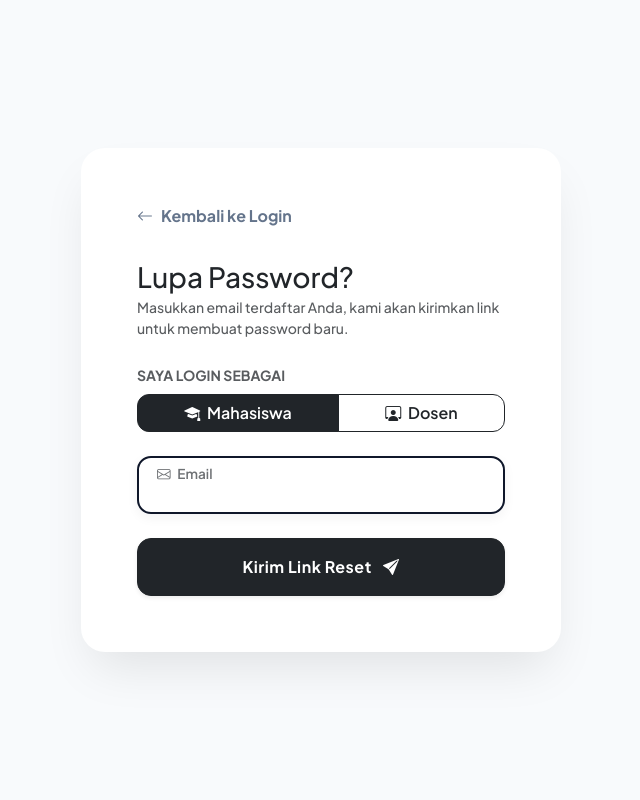
After one commit to sheinafathurr1/mdong, a Laravel app: page /forgot-password in a window 1280 px wide. The commit adds this page. Shown: the whole page, without its empty margins (319-959 px from the left). Run offline with Laravel 12, Linux system fonts and the light colour scheme.

Commit message:
feat: tambah alur lupa password untuk mahasiswa & dosen
Sebelumnya tidak ada jalur reset password untuk guard mahasiswa
maupun dosen (config auth.php hanya punya broker 'users' bawaan
yang tidak dipakai sistem sama sekali) — satu-satunya cara reset
password adalah manual lewat database.

- Tambah broker password reset 'mahasiswa' dan 'dosen' di
  config/auth.php, keduanya pakai tabel password_reset_tokens
  yang sudah ada
- App\Http\Controllers\Auth\ForgotPasswordController: kirim link
  reset (Password::broker($role)->sendResetLink) dan proses
  submit password baru (Password::broker($role)->reset)
- AppServiceProvider: override ResetPassword::createUrlUsing agar
  link di email membawa info role (mahasiswa/dosen) sehingga form
  reset tahu broker mana yang harus dipakai
- Route baru: GET/POST /forgot-password, GET /reset-password/{role}/{token},
  POST /reset-password (dengan throttle:5,1 di endpoint POST)
- View baru auth.forgot-password & auth.reset-password mengikuti
  gaya desain halaman login, plus link "Lupa password?" di kedua
  form login (mahasiswa & dosen)

Dosen & Mahasiswa model tidak perlu diubah karena keduanya sudah
extends Illuminate\Foundation\Auth\User yang otomatis mengimplementasi
CanResetPassword.

Catatan: karena MAIL_MAILER default di .env.example adalah 'log',
email reset akan tertulis ke storage/logs bukan benar-benar terkirim
sampai driver mail production dikonfigurasi.

Co-Authored-By: Claude Sonnet 5 <noreply@anthropic.com>
Claude-Session: https://claude.ai/code/session_01CzJXM71XpKnjMj5sDiwe1R

```diff
--- /dev/null
+++ b/app/Http/Controllers/Auth/ForgotPasswordController.php
@@ -0,0 +1,72 @@
+<?php
+
+namespace App\Http\Controllers\Auth;
+
+use App\Http\Controllers\Controller;
+use Illuminate\Http\Request;
+use Illuminate\Support\Facades\Password;
+
+class ForgotPasswordController extends Controller
+{
+    // Menampilkan form "Lupa Password"
+    public function showLinkRequestForm(Request $request)
+    {
+        $role = $request->query('role') === 'dosen' ? 'dosen' : 'mahasiswa';
+
+        return view('auth.forgot-password', ['role' => $role]);
+    }
+
+    // Mengirim link reset ke email mahasiswa/dosen
+    public function sendResetLinkEmail(Request $request)
+    {
+        $request->validate([
+            'email' => 'required|email',
+            'role' => 'required|in:mahasiswa,dosen',
+        ]);
+
+        $status = Password::broker($request->role)->sendResetLink(
+            $request->only('email')
+        );
+
+        return $status === Password::RESET_LINK_SENT
+            ? back()->with('status', 'Link reset password telah dikirim ke email Anda.')
+            : back()->withErrors(['email' => __($status)]);
+    }
+
+    // Menampilkan form reset password (link dari email)
+    public function showResetForm(Request $request, string $role, string $token)
+    {
+        if (! in_array($role, ['mahasiswa', 'dosen'])) {
+            abort(404);
+        }
+
+        return view('auth.reset-password', [
+            'role' => $role,
+            'token' => $token,
+            'email' => $request->query('email', ''),
+        ]);
+    }
+
+    // Memproses password baru
+    public function reset(Request $request)
+    {
+        $request->validate([
+            'role' => 'required|in:mahasiswa,dosen',
+            'token' => 'required',
+            'email' => 'required|email',
+            'password' => 'required|string|min:8|confirmed',
+        ]);
+
+        $status = Password::broker($request->role)->reset(
+            $request->only('email', 'password', 'password_confirmation', 'token'),
+            function ($user, $password) {
+                $user->password = $password; // dihash otomatis lewat mutator model
+                $user->save();
+            }
+        );
+
+        return $status === Password::PASSWORD_RESET
+            ? redirect()->route('login')->with('status', 'Password berhasil diubah. Silakan masuk kembali.')
+            : back()->withErrors(['email' => __($status)]);
+    }
+}
--- a/app/Providers/AppServiceProvider.php
+++ b/app/Providers/AppServiceProvider.php
@@ -2,6 +2,8 @@
 
 namespace App\Providers;
 
+use App\Models\Dosen;
+use Illuminate\Auth\Notifications\ResetPassword;
 use Illuminate\Support\ServiceProvider;
 
 class AppServiceProvider extends ServiceProvider
@@ -19,6 +21,16 @@ class AppServiceProvider extends ServiceProvider
      */
     public function boot(): void
     {
-        //
+        // Sisipkan role ke URL reset password supaya form reset tahu broker
+        // (mahasiswa/dosen) mana yang harus dipakai saat token diproses.
+        ResetPassword::createUrlUsing(function ($notifiable, string $token) {
+            $role = $notifiable instanceof Dosen ? 'dosen' : 'mahasiswa';
+
+            return url(route('password.reset', [
+                'role' => $role,
+                'token' => $token,
+                'email' => $notifiable->getEmailForPasswordReset(),
+            ], false));
+        });
     }
 }
--- a/config/auth.php
+++ b/config/auth.php
@@ -135,6 +135,22 @@ return [
             'expire' => 60,
             'throttle' => 60,
         ],
+
+        // Broker reset password untuk guard Mahasiswa
+        'mahasiswa' => [
+            'provider' => 'mahasiswa',
+            'table' => env('AUTH_PASSWORD_RESET_TOKEN_TABLE', 'password_reset_tokens'),
+            'expire' => 60,
+            'throttle' => 60,
+        ],
+
+        // Broker reset password untuk guard Dosen/Prodi
+        'dosen' => [
+            'provider' => 'dosen',
+            'table' => env('AUTH_PASSWORD_RESET_TOKEN_TABLE', 'password_reset_tokens'),
+            'expire' => 60,
+            'throttle' => 60,
+        ],
     ],
 
     /*
--- /dev/null
+++ b/resources/views/auth/forgot-password.blade.php
@@ -0,0 +1,99 @@
+<!DOCTYPE html>
+<html lang="id">
+<head>
+    <meta charset="UTF-8">
+    <meta name="viewport" content="width=device-width, initial-scale=1.0">
+    <title>Lupa Password - Pra-TA Kriya</title>
+
+    <link href="https://cdn.jsdelivr.net/npm/bootstrap@5.3.0/dist/css/bootstrap.min.css" rel="stylesheet">
+    <link rel="stylesheet" href="https://cdn.jsdelivr.net/npm/bootstrap-icons@1.11.0/font/bootstrap-icons.css">
+
+    <link rel="preconnect" href="https://fonts.googleapis.com">
+    <link rel="preconnect" href="https://fonts.gstatic.com" crossorigin>
+    <link href="https://fonts.googleapis.com/css2?family=Plus+Jakarta+Sans:wght@400;500;600;700;800;900&display=swap" rel="stylesheet">
+
+    <style>
+        body {
+            font-family: 'Plus Jakarta Sans', sans-serif;
+            background-color: #f8fafc;
+            color: #0f172a;
+            min-height: 100vh;
+            display: flex;
+            align-items: center;
+            justify-content: center;
+        }
+        .auth-card {
+            background: #ffffff;
+            border-radius: 24px;
+            box-shadow: 0 25px 50px -12px rgba(0, 0, 0, 0.1);
+            width: 100%;
+            max-width: 480px;
+            padding: 3.5rem;
+            margin: 2rem;
+        }
+        .form-floating > .form-control {
+            border: 2px solid #f1f5f9; border-radius: 14px; background-color: #f8fafc; transition: all 0.3s; font-weight: 500;
+        }
+        .form-floating > .form-control:focus {
+            border-color: #0f172a; background-color: #ffffff; box-shadow: 0 4px 12px rgba(15, 23, 42, 0.05);
+        }
+        .form-floating > label { color: #94a3b8; font-weight: 600; padding-left: 1.25rem; }
+        .btn-submit { padding: 1rem; border-radius: 14px; font-weight: 700; letter-spacing: 0.5px; }
+        .btn-back { font-weight: 700; color: #64748b; text-decoration: none; display: inline-flex; align-items: center; gap: 8px; margin-bottom: 2rem; }
+        .btn-back:hover { color: #0f172a; }
+        .role-toggle .btn { border-radius: 12px; font-weight: 600; }
+    </style>
+</head>
+<body>
+
+    <div class="auth-card">
+        <a href="{{ route('login') }}" class="btn-back"><i class="bi bi-arrow-left"></i> Kembali ke Login</a>
+
+        <div class="mb-4">
+            <h3 class="fw-black text-dark mb-1">Lupa Password?</h3>
+            <p class="text-muted fw-medium small">Masukkan email terdaftar Anda, kami akan kirimkan link untuk membuat password baru.</p>
+        </div>
+
+        @if (session('status'))
+            <div class="alert alert-success bg-success-subtle border-0 rounded-3 fw-bold text-success mb-4">
+                <i class="bi bi-check-circle-fill me-2"></i> {{ session('status') }}
+            </div>
+        @endif
+
+        @if ($errors->any())
+            <div class="alert alert-danger bg-danger-subtle border-0 rounded-3 fw-bold text-danger mb-4">
+                @foreach ($errors->all() as $error)
+                    <div><i class="bi bi-exclamation-octagon-fill me-2"></i>{{ $error }}</div>
+                @endforeach
+            </div>
+        @endif
+
+        <form method="POST" action="{{ route('password.email') }}">
+            @csrf
+
+            <div class="mb-4">
+                <label class="form-label fw-bold small text-uppercase text-muted mb-2">Saya login sebagai</label>
+                <div class="btn-group w-100 role-toggle" role="group">
+                    <input type="radio" class="btn-check" name="role" id="role_mahasiswa" value="mahasiswa" {{ $role === 'mahasiswa' ? 'checked' : '' }}>
+                    <label class="btn btn-outline-dark" for="role_mahasiswa"><i class="bi bi-mortarboard-fill me-1"></i> Mahasiswa</label>
+
+                    <input type="radio" class="btn-check" name="role" id="role_dosen" value="dosen" {{ $role === 'dosen' ? 'checked' : '' }}>
+                    <label class="btn btn-outline-dark" for="role_dosen"><i class="bi bi-person-workspace me-1"></i> Dosen</label>
+                </div>
+            </div>
+
+            <div class="form-floating mb-4">
+                <input type="email" class="form-control px-4" id="email" name="email" placeholder="Email" value="{{ old('email') }}" required autofocus>
+                <label for="email"><i class="bi bi-envelope me-2"></i>Email</label>
+            </div>
+
+            <div class="d-grid gap-3">
+                <button type="submit" class="btn btn-dark btn-submit shadow-sm">
+                    Kirim Link Reset <i class="bi bi-send-fill ms-2"></i>
+                </button>
+            </div>
+        </form>
+    </div>
+
+</body>
+</html>
--- a/routes/web.php
+++ b/routes/web.php
@@ -2,6 +2,7 @@
 
 use Illuminate\Support\Facades\Route;
 use App\Http\Controllers\AuthController;
+use App\Http\Controllers\Auth\ForgotPasswordController;
 
 // Import Controller Mahasiswa
 use App\Http\Controllers\Mahasiswa\MahasiswaDashboardController;
@@ -37,6 +38,11 @@ Route::get('/login', [AuthController::class, 'index'])->name('login');
 Route::post('/login', [AuthController::class, 'authenticate'])->middleware('throttle:5,1');
 Route::post('/logout', [AuthController::class, 'logout'])->name('logout');
 
+// Lupa Password (mahasiswa & dosen)
+Route::get('/forgot-password', [ForgotPasswordController::class, 'showLinkRequestForm'])->name('password.request');
+Route::post('/forgot-password', [ForgotPasswordController::class, 'sendResetLinkEmail'])->name('password.email')->middleware('throttle:5,1');
+Route::get('/reset-password/{role}/{token}', [ForgotPasswordController::class, 'showResetForm'])->name('password.reset');
+Route::post('/reset-password', [ForgotPasswordController::class, 'reset'])->name('password.update')->middleware('throttle:5,1');
 
 // ==========================================
 // AREA MAHASISWA
```
Also changed, not shown: resources/views/auth/login.blade.php (+16 -2 lines), resources/views/auth/reset-password.blade.php (added, +90 -0 lines).
